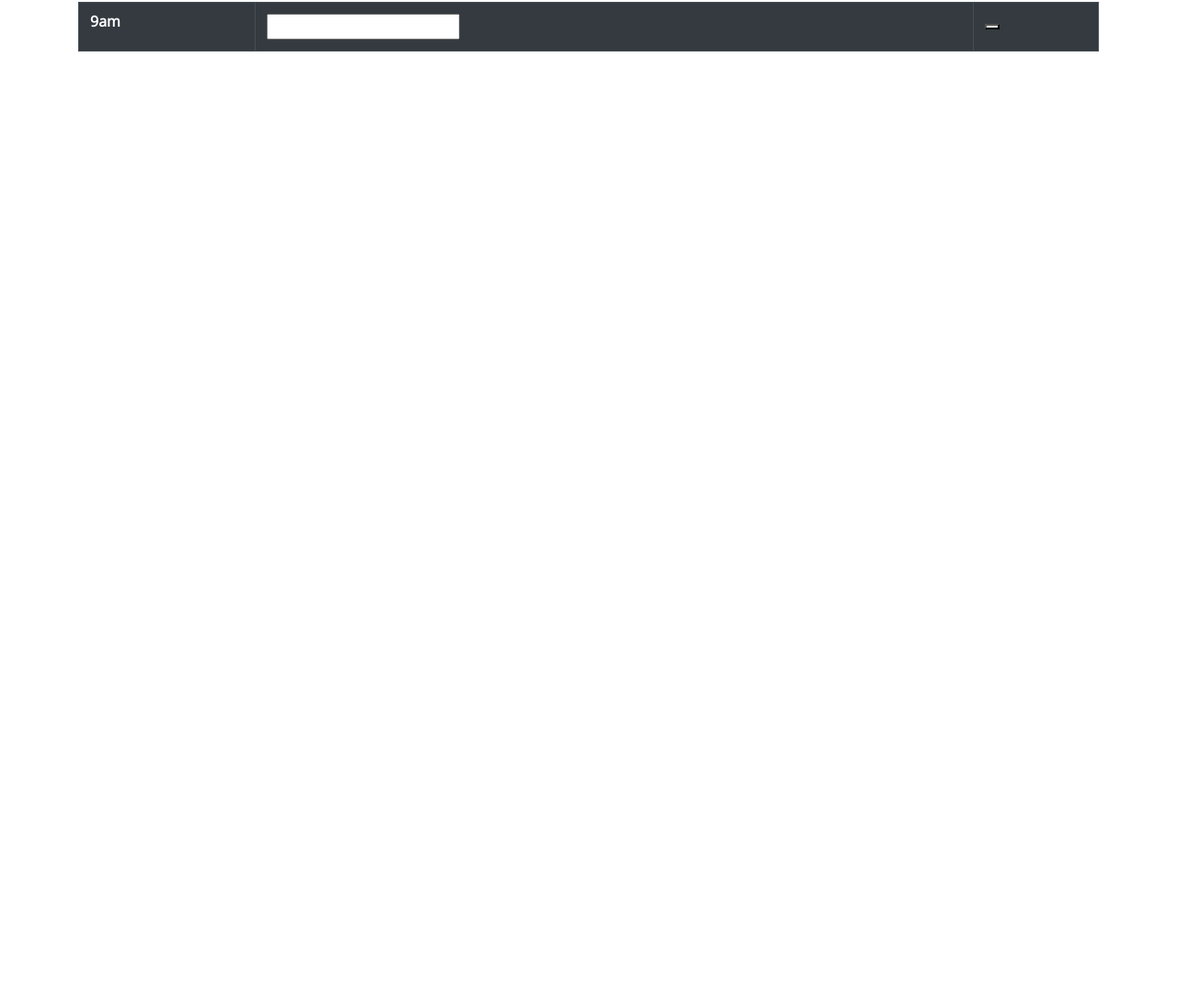
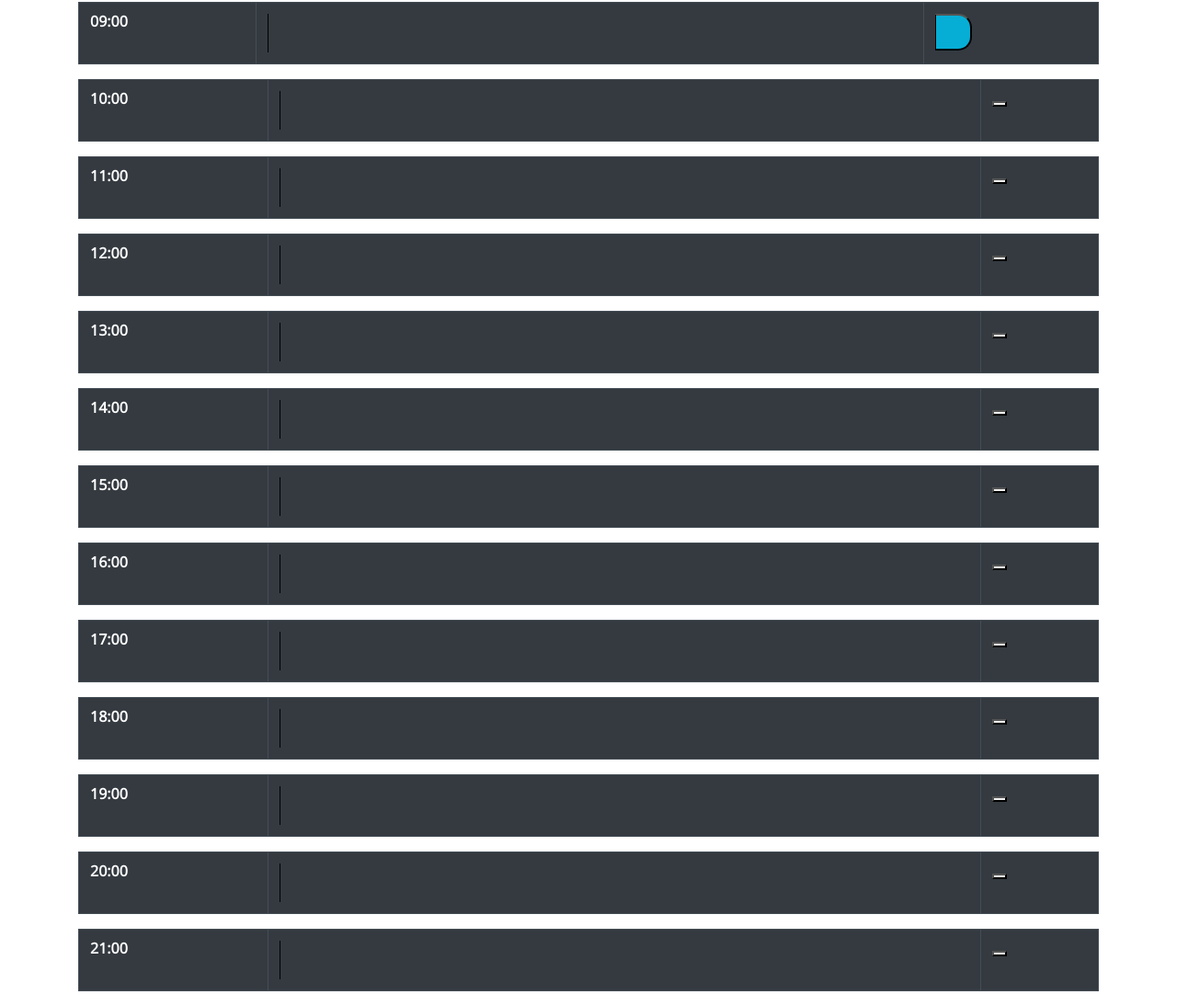
Before and after one commit to corielynch/5th_homework, a plain HTML site: page index.html in a window 1280 px wide. Shown: the part 298-1392 px from the top of the page at 92% size. Before the commit the page ends 800 px from the top, so only its background shows below. Drawn offline with nearby package versions, Linux system fonts and the light colour scheme.

Commit message:
Added classes to html

```diff
--- a/index.html
+++ b/index.html
@@ -18,7 +18,7 @@
       href="https://fonts.googleapis.com/css?family=Open+Sans&display=swap"
       rel="stylesheet"
     />
-    <link rel="stylesheet" href="style.css" />
+    <link rel="stylesheet" href="./style.css" />
     <title>Work Day Scheduler</title>
 
 <!--Moment link-->
@@ -27,21 +27,157 @@
   </head>
 
   <body>
+
+<!-- Header -->
+
     <header class="jumbotron">
       <h1 class="display-3">Work Day Scheduler</h1>
       <p class="lead">A simple calendar app for scheduling your work day</p>
       <p id="currentDay" class="lead"></p>
     </header>
     <div class="container">
+
       <!-- Timeblocks go here -->
       <table class="table table-bordered table-dark">
         <tbody>
           <tr>
-            <th scope="row">9am</th>
+            <th scope="row">09:00</th>
             <td colspan="2"><form>
-              <input placeholder="" id="9am" />
+              <input class="textarea" id="9am" />
             </form></td>
-            <td colspan="1"><button id="btn9am"></button></td>
+            <td colspan="1"><button id="btn9am" class="saveBtn"></button></td>
+          </tr>
+        </tbody>
+      </table>
+      <table class="table table-bordered table-dark">
+        <tbody>
+          <tr>
+            <th scope="row">10:00</th>
+            <td colspan="2"><form>
+              <input class= "textarea" id="10am" />
+            </form></td>
+            <td colspan="1"><button id="btn10am"></button></td>
+          </tr>
+        </tbody>
+      </table>
+      <table class="table table-bordered table-dark">
+        <tbody>
+          <tr>
+            <th scope="row">11:00</th>
+            <td colspan="2"><form>
+              <input class= "textarea" id="11am" />
+            </form></td>
+            <td colspan="1"><button id="btn11am"></button></td>
+          </tr>
+        </tbody>
+      </table>
+      <table class="table table-bordered table-dark">
+        <tbody>
+          <tr>
+            <th scope="row">12:00</th>
+            <td colspan="2"><form>
+              <input class= "textarea" id="12pm" />
+            </form></td>
+            <td colspan="1"><button id="btn12pm"></button></td>
+          </tr>
+        </tbody>
+      </table>
+      <table class="table table-bordered table-dark">
+        <tbody>
+          <tr>
+            <th scope="row">13:00</th>
+            <td colspan="2"><form>
+              <input class= "textarea" id="1pm" />
+            </form></td>
+            <td colspan="1"><button id="btn1pm"></button></td>
+          </tr>
+        </tbody>
+      </table>
+      <table class="table table-bordered table-dark">
+        <tbody>
+          <tr>
+            <th scope="row">14:00</th>
+            <td colspan="2"><form>
+              <input class= "textarea" id="2pm" />
+            </form></td>
+            <td colspan="1"><button id="btn2pm"></button></td>
+          </tr>
+        </tbody>
+      </table>
+      <table class="table table-bordered table-dark">
+        <tbody>
+          <tr>
+            <th scope="row">15:00</th>
+            <td colspan="2"><form>
+              <input class= "textarea" id="3pm" />
+            </form></td>
+            <td colspan="1"><button id="btn3pm"></button></td>
+          </tr>
+        </tbody>
+      </table>
+      <table class="table table-bordered table-dark">
+        <tbody>
+          <tr>
+            <th scope="row">16:00</th>
+            <td colspan="2"><form>
+              <input class= "textarea" id="4pm" />
+            </form></td>
+            <td colspan="1"><button id="btn4pm"></button></td>
+          </tr>
+        </tbody>
+      </table>
+      <table class="table table-bordered table-dark">
+        <tbody>
+          <tr>
+            <th scope="row">17:00</th>
+            <td colspan="2"><form>
+              <input class= "textarea" id="5pm" />
+            </form></td>
+            <td colspan="1"><button id="btn5pm"></button></td>
+          </tr>
+        </tbody>
+      </table>
+      <table class="table table-bordered table-dark">
+        <tbody>
+          <tr>
+            <th scope="row">18:00</th>
+            <td colspan="2"><form>
+              <input class= "textarea" id="6pm" />
+            </form></td>
+            <td colspan="1"><button id="btn6pm"></button></td>
+          </tr>
+        </tbody>
+      </table>
+      <table class="table table-bordered table-dark">
+        <tbody>
+          <tr>
+            <th scope="row">19:00</th>
+            <td colspan="2"><form>
+              <input class= "textarea" id="7pm" />
+            </form></td>
+            <td colspan="1"><button id="btn7pm"></button></td>
+          </tr>
+        </tbody>
+      </table>
+      <table class="table table-bordered table-dark">
+        <tbody>
+          <tr>
+            <th scope="row">20:00</th>
+            <td colspan="2"><form>
+              <input class= "textarea" id="8pm" />
+            </form></td>
+            <td colspan="1"><button id="btn8pm"></button></td>
+          </tr>
+        </tbody>
+      </table>
+      <table class="table table-bordered table-dark">
+        <tbody>
+          <tr>
+            <th scope="row">21:00</th>
+            <td colspan="2"><form>
+              <input class= "textarea" id="9pm" />
+            </form></td>
+            <td colspan="1"><button id="btn9pm"></button></td>
           </tr>
         </tbody>
       </table>
--- /dev/null
+++ b/script.js
@@ -0,0 +1 @@
+moment().format('MMMM Do YYYY, h:mm:ss a');
```
Also changed, not shown: 1 other file.
